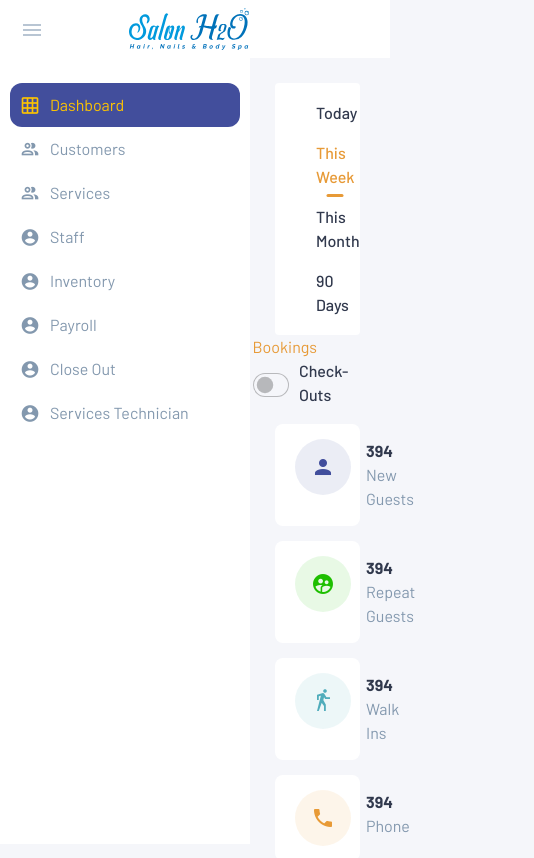
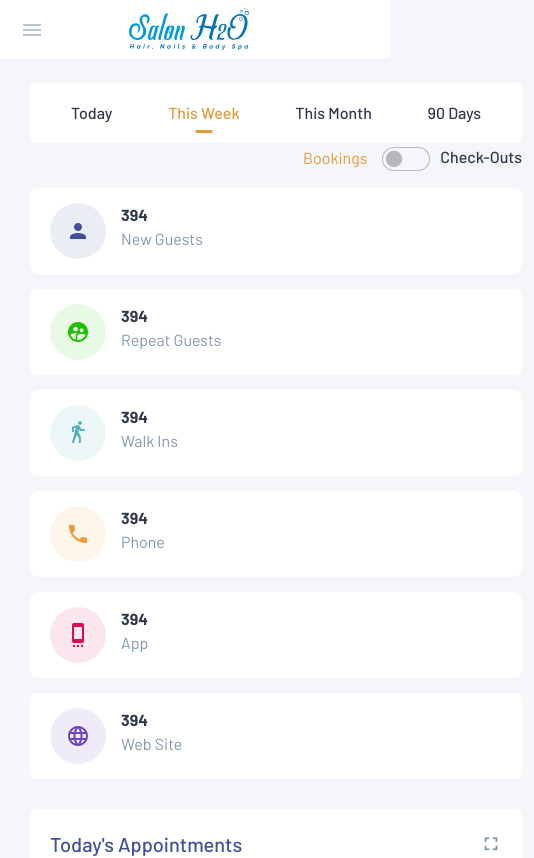
Before and after one commit to codingdeep/silverbird-business-dipu, a React (Create React App) app: page / in a window 390 px wide. Shown: the top 858 px of the page, 534 px wide, since content can reach past the window. Built offline with nearby package versions, Linux system fonts and the light colour scheme.

Commit message:
fix: sidebar responsive

```diff
--- a/src/assets/scss/_common.scss
+++ b/src/assets/scss/_common.scss
@@ -7,13 +7,20 @@
     .sidebar {
         width: 250px;
         transition: width .5s, padding .5s;
+
+
     }
 
     main {
         transition: width .5s, padding .5s;
-        padding-left: 275px;
+        padding-left: 30px;
         padding-top: 83px;
-        width: calc(100% - 30px);
+
+        @include media-breakpoint-up(md) {
+            // position: fixed;
+            padding-left: 275px;
+            width: calc(100% - 30px);
+        }
     }
 
     // width: 60px;
@@ -22,12 +29,21 @@
         // transition: width 2s, padding 2s;
 
         .sidebar {
-            width: 60px;
+            // width: 60px;
+
+            @include media-breakpoint-up(md) {
+                width: 60px;
+            }
+
 
         }
 
         main {
-            padding-left: 75px;
+            // padding-left: 75px;
+
+            @include media-breakpoint-up(md) {
+                padding-left: 75px;
+            }
         }
     }
 
--- a/src/assets/scss/_sidebar.scss
+++ b/src/assets/scss/_sidebar.scss
@@ -3,10 +3,15 @@
     background-color: $white;
     padding-left: 10px;
     padding-right: 10px;
-    position: fixed;
-    left: 0;
+    position: absolute;
+    left: -250px;
     height: 100vh;
     padding-top: 83px;
+
+    @include media-breakpoint-up(md) {
+        position: fixed;
+        left: 0;
+    }
 
 
     li {
@@ -14,6 +19,7 @@
         padding: 10px;
 
         &.active {
+
             background-color: $primary;
             border-radius: 12px;
 
@@ -84,10 +90,17 @@
 
 .minified-sidebar {
     .sidebar {
+        z-index: 100;
+
+        left: 0px;
+
         .accordion {
             .accordion-button {
                 &:after {
-                    display: none;
+
+                    @include media-breakpoint-up(md) {
+                        display: none;
+                    }
                 }
             }
         }
@@ -95,8 +108,12 @@
         li {
             .single-item-link {
                 span {
-                    visibility: hidden;
-                    opacity: 0;
+                    @include media-breakpoint-up(md) {
+                        visibility: hidden;
+                        opacity: 0;
+                    }
+
+
                 }
             }
         }
--- a/src/components/Layout/index.js
+++ b/src/components/Layout/index.js
@@ -17,7 +17,7 @@ export default function Layout(props) {
         <div>
             <Header sidebarToggle={handleToggle} />
             <div className={classnames("content-wrapper", { "minified-sidebar": toggle })} >
-                <Sidebar toggle={toggle} />
+                <Sidebar toggle={toggle} sidebarToggle={handleToggle} />
                 <main>{props.children}</main>
             </div>
 
--- a/src/components/Sidebar/Sidebar.js
+++ b/src/components/Sidebar/Sidebar.js
@@ -26,6 +26,15 @@ function Sidebar(props) {
         }
     }
 
+    const sidebarToggle = () => {
+        let screnWidth = window.screen.width;
+
+        if (screnWidth < 767) {
+            props.sidebarToggle()
+        }
+
+    }
+
     return (
         <aside className={classNames('sidebar')} >
 
@@ -47,8 +56,8 @@ function Sidebar(props) {
                                 <AccordionBody accordionId={e.id} tag="ul">
                                     {
                                         e.child && e.child.map(ch => {
-                                            return <li key={ch.cId} className='active'>
-                                                <Link to={ch.link} className='single-item-link' >
+                                            return <li key={ch.cId} className='active' >
+                                                <Link to={ch.link} className='single-item-link' onClick={() => sidebarToggle()}>
                                                     <i className="mdi mdi-minus"></i>
                                                     <span className='title'>{ch.title}</span>
 
@@ -64,7 +73,7 @@ function Sidebar(props) {
                                     className={active === i ? "active " : null}
                                     onClick={() => hanleSidebarActive(i)}
                                 >
-                                    <Link to={e.link} className='single-item-link'>
+                                    <Link to={e.link} className='single-item-link' onClick={() => sidebarToggle()}>
                                         <i className={e.icon}></i>
                                         <span className='title'>{e.title}</span>
 
```
